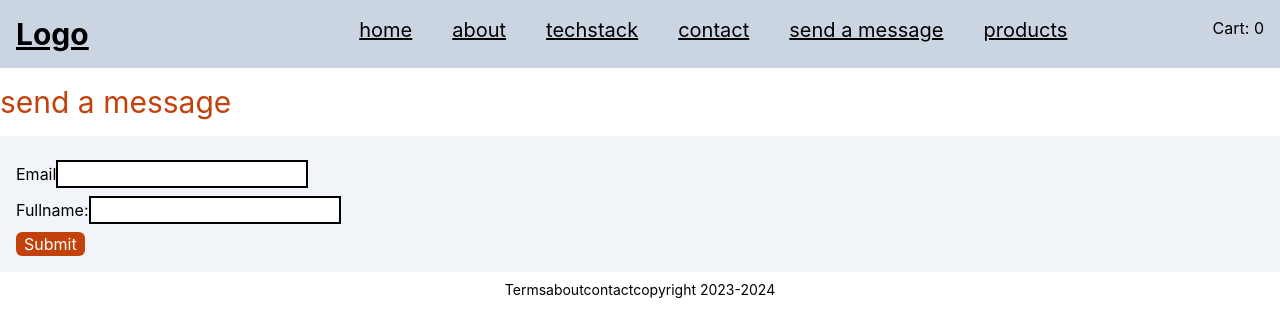
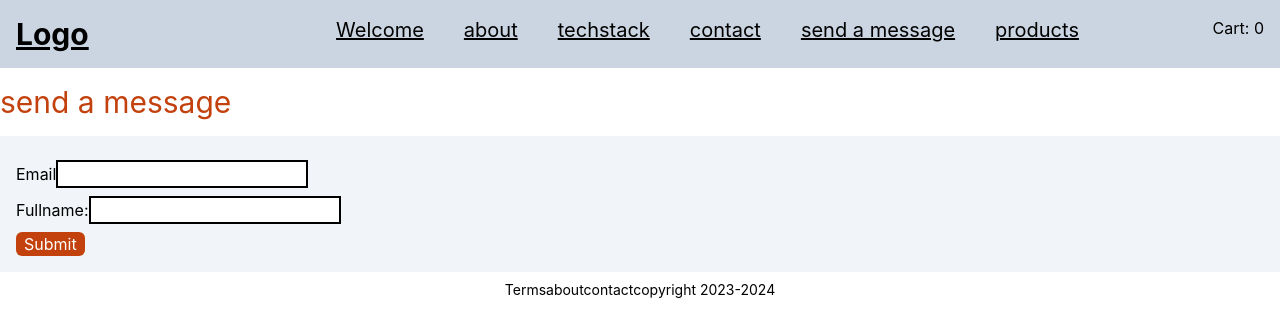
Before and after one commit to trainerfrontend/redux, a React (Create React App) app: page /sendamessage in a window 1280 px wide. Shown: the top 336 px of the page. Built offline with nearby package versions, Linux system fonts and the light colour scheme.

Commit message:
feat: docker react app

```diff
--- a/src/constants/messages.js
+++ b/src/constants/messages.js
@@ -1,5 +1,5 @@
 export const NAV = [{
-    name: "home",
+    name: "Welcome",
     link: "/"
 },
 {
```
Also changed, not shown: 2 other files (tests, documents, lock files or other folders).
